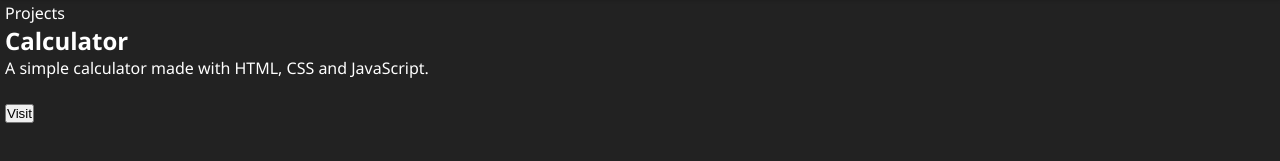
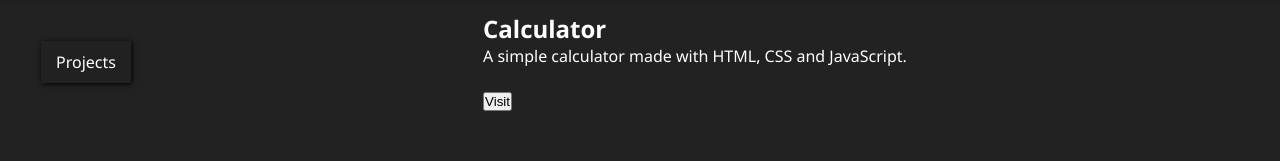
Before and after one commit to Enderman1235084/Enderman1235084.github.io, a plain HTML site: page projects/index.html in a window 1280 px wide. Shown: the part 63-224 px from the top of the page. Drawn offline with Linux system fonts and the light colour scheme.

Commit message:
update index.css

```diff
--- a/projects/index.css
+++ b/projects/index.css
@@ -53,4 +53,25 @@ nav li:first-child {
 main {
     margin: 0px;
     padding: 5px;
+    display: flex;
+    justify-content: center;
+    align-items: center;
 }
+
+#title {
+    margin: 10px;
+    padding: 10px 15px;
+    background-color: #212121;
+    box-shadow: 1px 1px 5px #000000;
+}
+
+#projectList {
+    display: flex;
+    justify-content: center;
+    width: 85vw;
+    margin: 10px;
+}
+
+#projectList div {
+
+}
```
